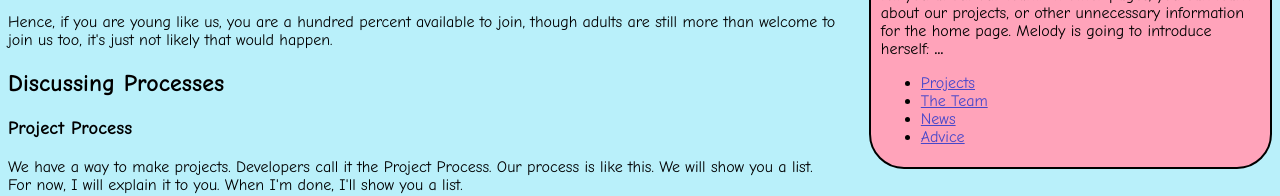
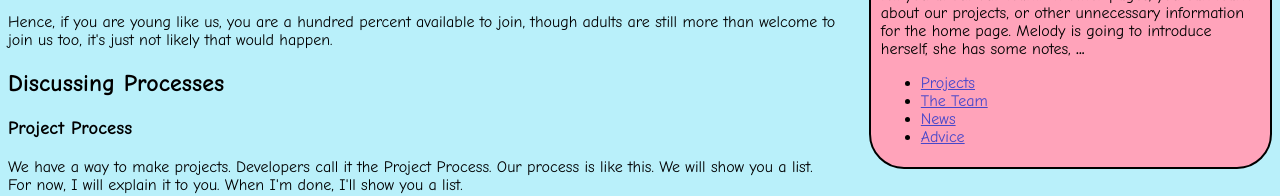
Before and after one commit to kate115/TheSuperPals, a plain HTML site: page index.html in a window 1280 px wide. Shown: the part 300-496 px from the top of the page. Drawn offline with Linux system fonts and the light colour scheme; no server answers.

Commit message:
text changes

```diff
--- a/index.html
+++ b/index.html
@@ -30,7 +30,7 @@
         about us: The Super Pals! Here is the home page. Links are down below. In
         this home page, we will tell you about our team. In other pages, you can
         learn about our projects, or other unnecessary information for the home
-        page. Melody is going to introduce herself: <b id="name">...</b>
+        page. Melody is going to introduce herself, she has some notes, <b id="name">...</b>
       </p>
       <ul>
         <li><a href="pages/projects.html">Projects</a></li>
```
